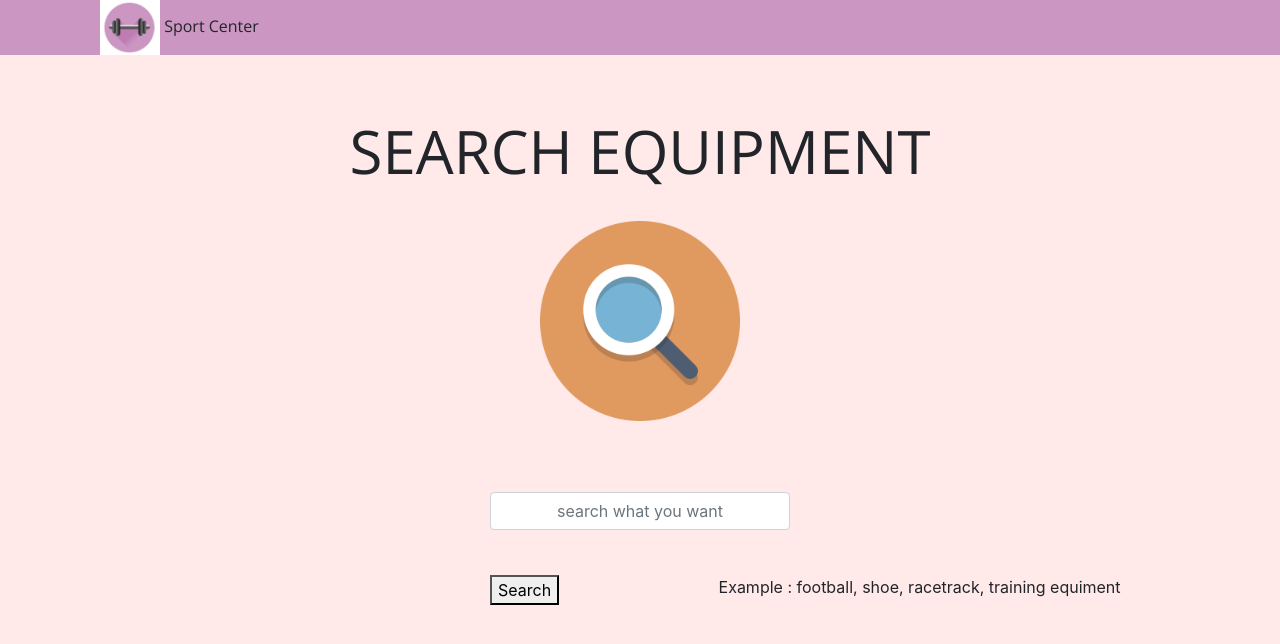
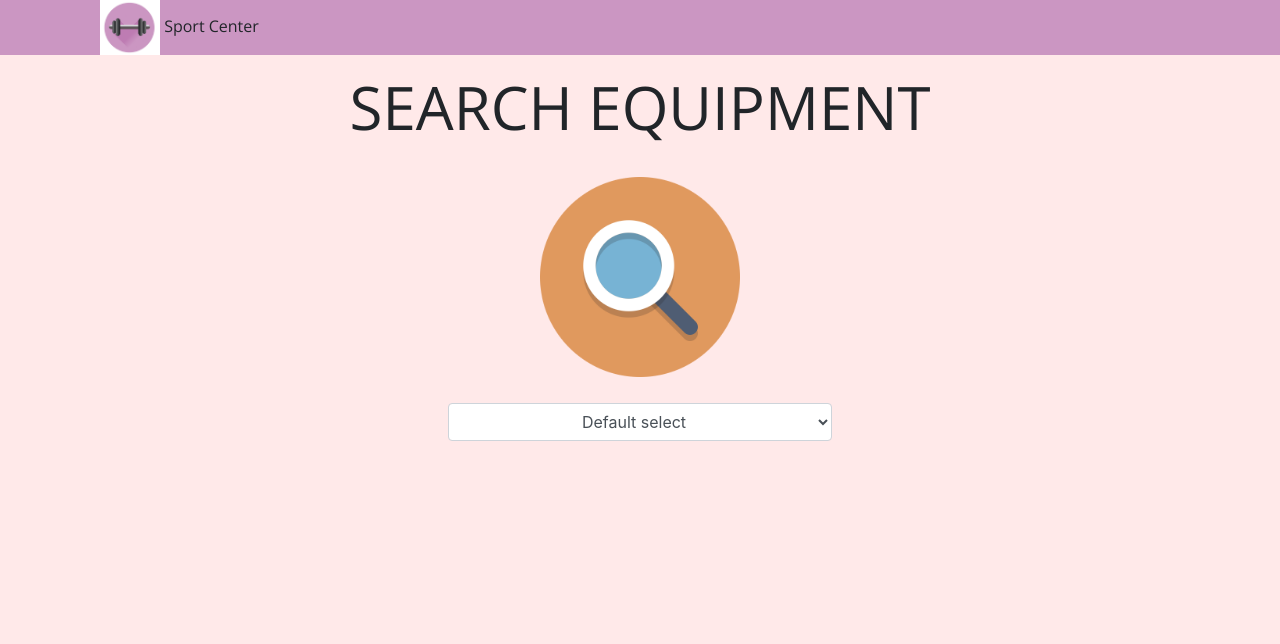
Before and after one commit to thanapathac/dbproject, a PHP site: page /search/searchPage.html in a window 1280 px wide. Shown: the top 644 px of the page. Run offline with PHP 8.4, Linux system fonts and the light colour scheme.

Commit message:
fix search page

```diff
--- a/search/edit.css
+++ b/search/edit.css
@@ -16,7 +16,7 @@ body{
 
 h1{
 	text-align: center;
- 	margin-top: 60px;
+ 	margin-top: 1%;
 	font-family: 'Open Sans', sans-serif;
 	font-size: 60;
 
@@ -59,5 +59,7 @@ h1{
 }
 
 .form-control{
+	margin: 0 auto;
 	text-align: center;
+	max-width: 30%;
 }
--- a/search/searchPage.html
+++ b/search/searchPage.html
@@ -16,28 +16,21 @@
 	<div class="main">
 		<img src="search.png">
 	</div>
-	<div class="finditem">
+
+	<!--<div class="finditem">
 	<form>
 		<div class="form-group">
 			<input type="text" class="form-control"  name="type" placeholder="search what you want">
 		</div>
 	</form>
-	</div>
-	<form>
-		<div class="form-group">
-			<button id="myButton" class="float-left submit-button" >Search</button>
+	</div>-->
+	<select class="form-control">
+  		<option>Default select</option>
+  		<option>football</option>
+	</select>
 
-		<script type="text/javascript">
-    	document.getElementById("myButton").onclick = function () {
-        	location.href = "search/searchPage.html";
-    	};
-		</script>
-		</div>
-	</form>
-
-	<div id="expection">
+	<!--<div id="expection">
 		<p>Example : football, shoe, racetrack, training equiment</p>
-	</div>
-
+	</div>-->
 </body>
 </html>
```
